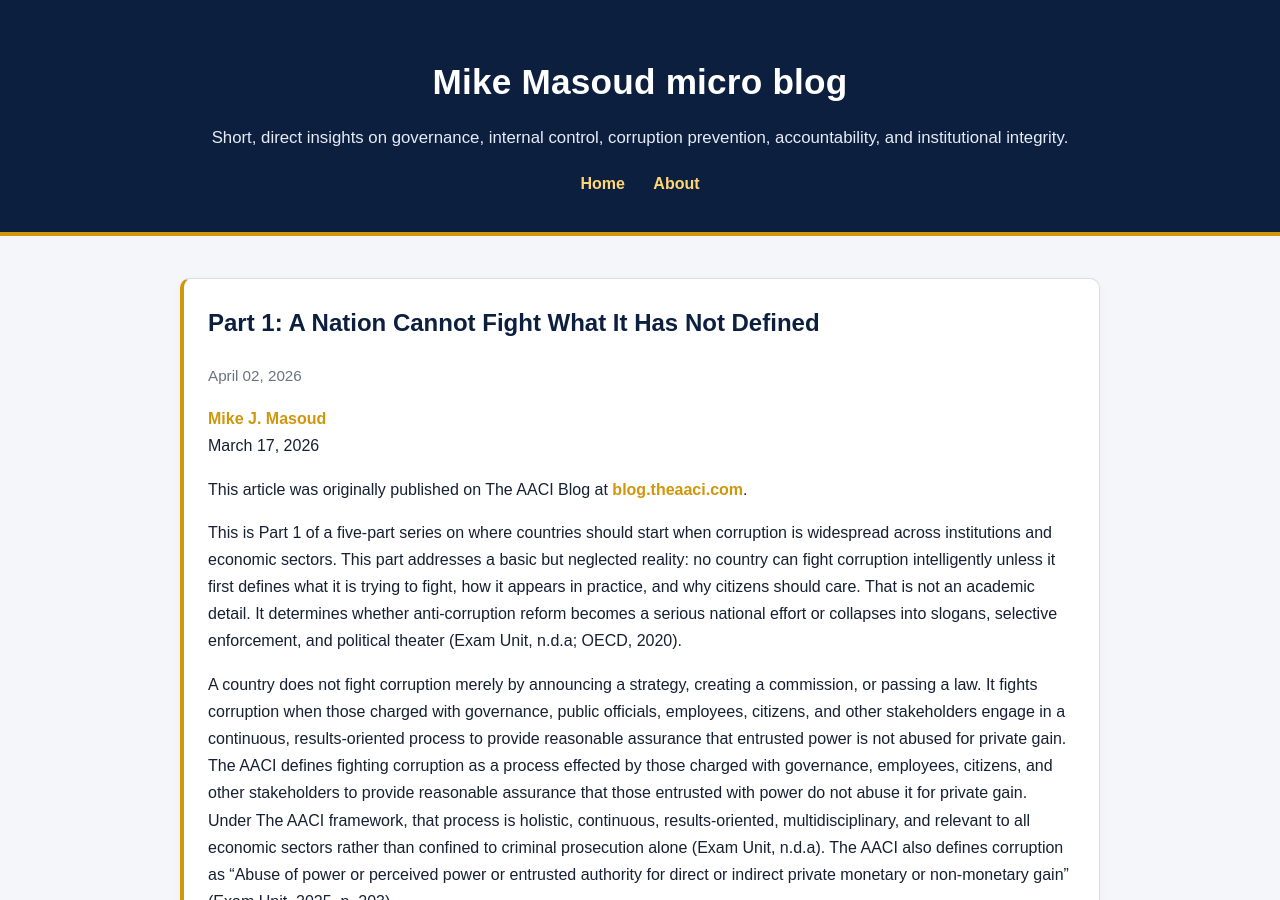
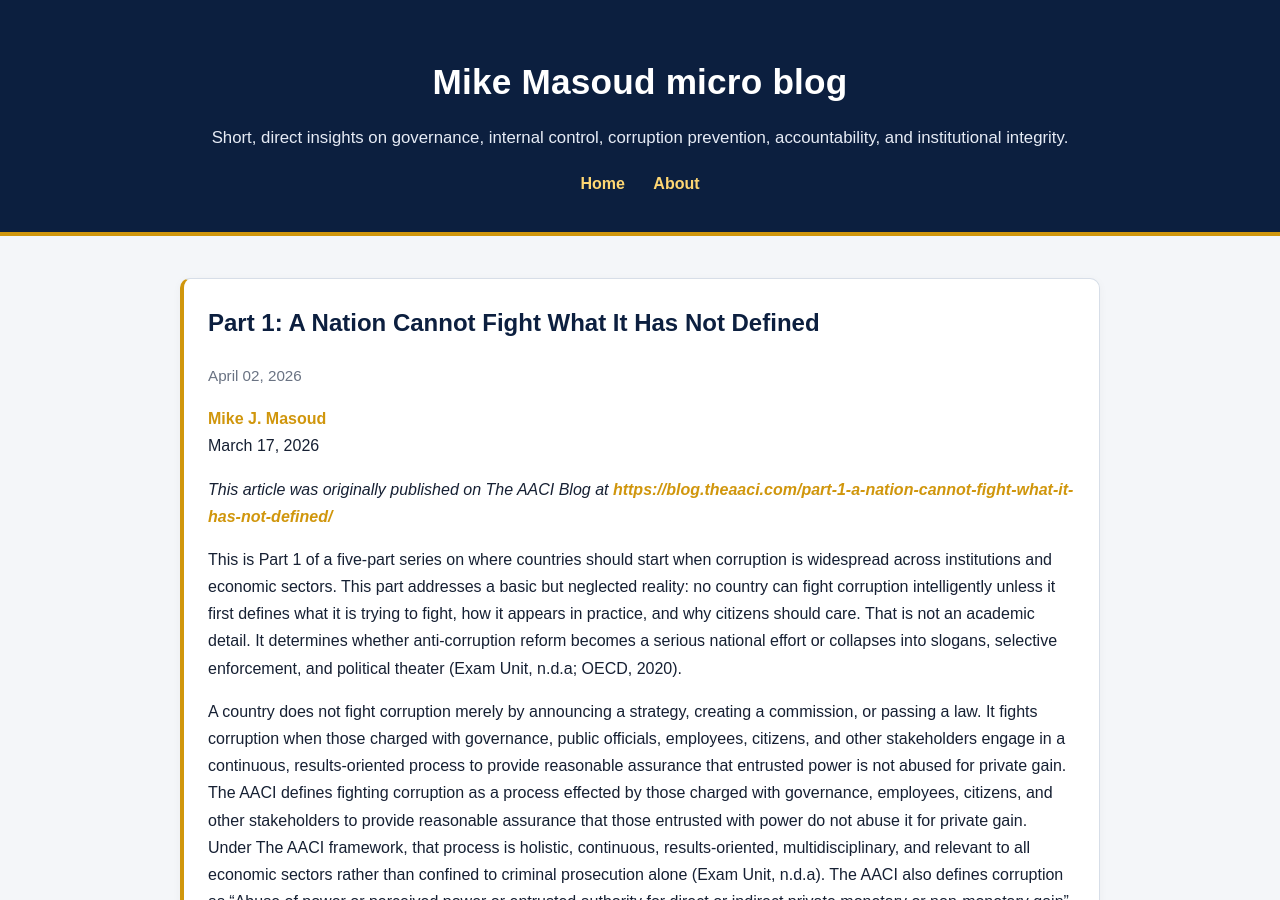
Before and after one commit to mikemasoud/microblog, a Jekyll site: the page built from _posts/2026-04-02-part-1-a-nation-cannot-fight-what-it-has-not-defined.md, in a window 1280 px wide and 900 px high. Built offline with Jekyll 4.4.1, drawn with Linux system fonts in a browser that asks for light colours; some of the changed lines change nothing that is shown.

Commit message:
Update _posts/2026-04-02-part-1-a-nation-cannot-fight-what-it-has-not-defined.md (via Pages CMS)

```diff
--- a/_posts/2026-04-02-part-1-a-nation-cannot-fight-what-it-has-not-defined.md
+++ b/_posts/2026-04-02-part-1-a-nation-cannot-fight-what-it-has-not-defined.md
@@ -14,7 +14,7 @@ why_it_matters: Governance fails when institutions claim to oppose corruption
 [Mike J. Masoud](https://blog.theaaci.com/mike-masoud/)
 March 17, 2026
 
-This article was originally published on The AACI Blog at <a href="[https://blog.theaaci.com/blog/](https://blog.theaaci.com)" target="_blank" rel="noopener noreferrer">[blog.theaaci.com](http://blog.theaaci.com)</a>.
+*This article was originally published on The AACI Blog at  [https://blog.theaaci.com/part-1-a-nation-cannot-fight-what-it-has-not-defined/](https://blog.theaaci.com/part-1-a-nation-cannot-fight-what-it-has-not-defined/)*
 
 This is Part 1 of a five-part series on where countries should start when corruption is widespread across institutions and economic sectors. This part addresses a basic but neglected reality: no country can fight corruption intelligently unless it first defines what it is trying to fight, how it appears in practice, and why citizens should care. That is not an academic detail. It determines whether anti-corruption reform becomes a serious national effort or collapses into slogans, selective enforcement, and political theater (Exam Unit, n.d.a; OECD, 2020).
 
```
